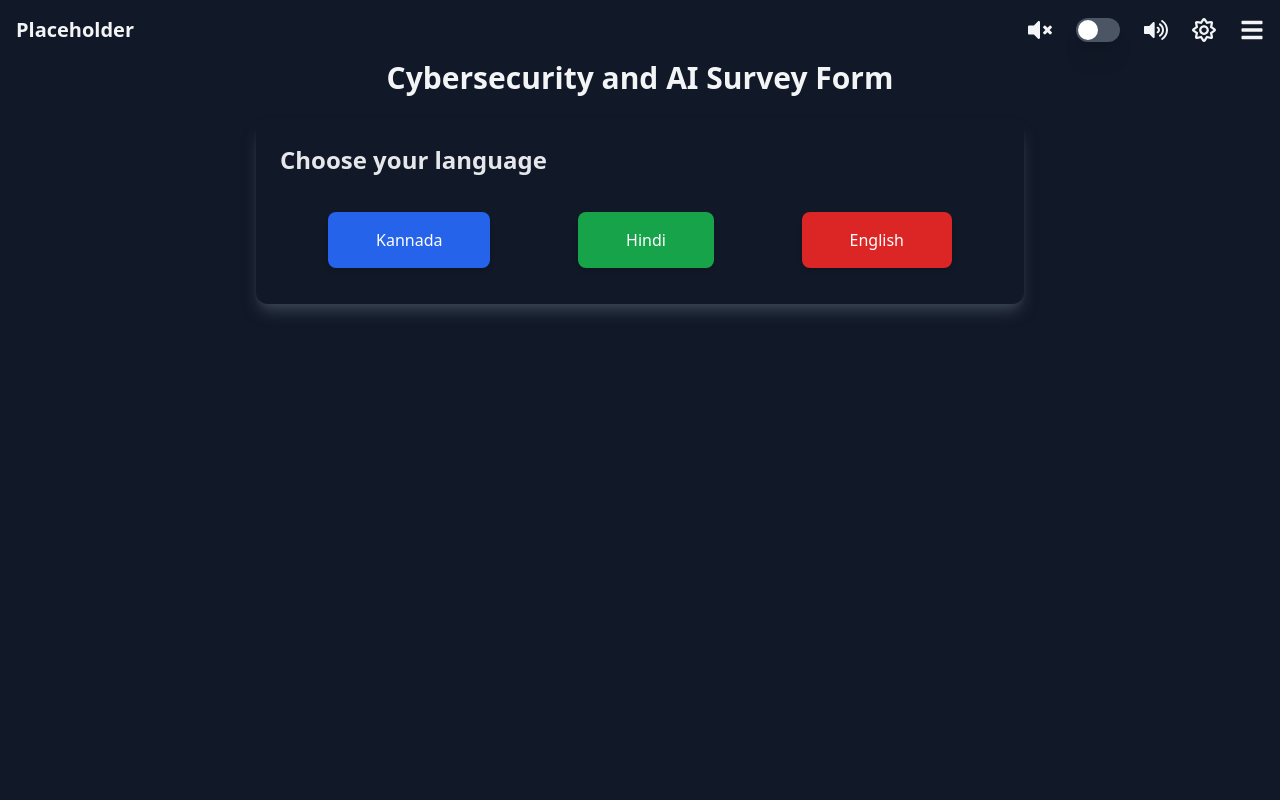
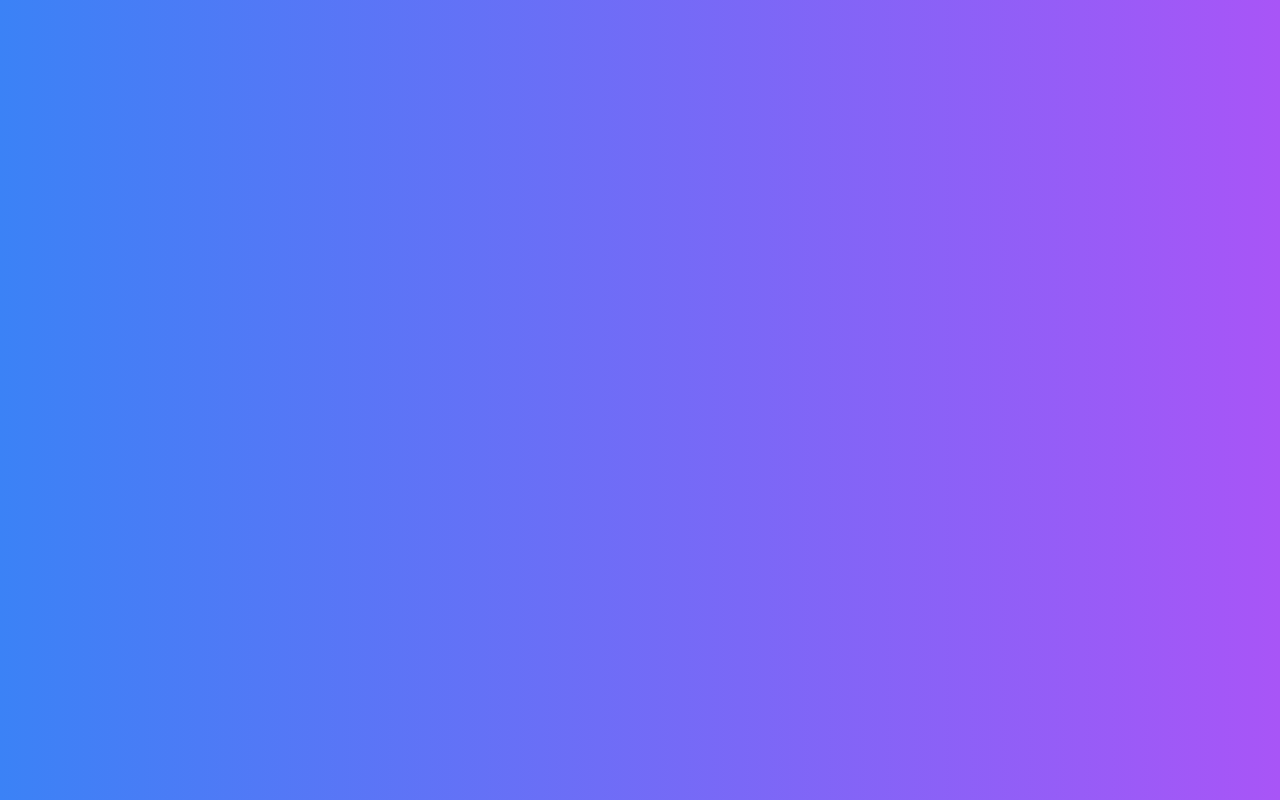
Before and after one commit to Vu3jxg/survey-cs-ai, a React (Vite) app in the folder vite-project/: page /finish in a window 1280 px wide. Built offline with nearby package versions, Linux system fonts and the light colour scheme.

Commit message:
implement react router

```diff
--- a/vite-project/src/App.tsx
+++ b/vite-project/src/App.tsx
@@ -1,6 +1,9 @@
 import { useState, useEffect } from "react";
+import ReactDOM from 'react-dom';
+import { BrowserRouter as Router, Routes, Route } from 'react-router-dom';
 import Header from "./components/header";
 import Details from "./components/details";
+import Ending from "./components/endingpage";
 
 function App() {
 
@@ -35,6 +38,9 @@ function App() {
   };
 
   return (
+    <Router>
+        <Routes>
+          <Route path="/" element={
 		        <main className={`min-h-screen ${isLightMode ? 'bg-gray-100 text-gray-900' : 'bg-gray-900 text-gray-100'}`}>
               <Header willReadScreen={willReadScreen} setWillReadScreen={setWillReadScreen} isLightMode={isLightMode} setLightMode={toggleLightMode}/>
               <h1 className="text-center text-3xl font-bold mb-6">Cybersecurity and AI Survey Form</h1>
@@ -42,6 +48,10 @@ function App() {
                  <Details lang={lang} setLang={setLang}/>
               </div>
             </main>
+		      } />
+          <Route path="/finish" element={<Ending />} />
+        </Routes>
+    </Router>
   )
 }
 
--- /dev/null
+++ b/vite-project/src/components/endingpage.tsx
@@ -0,0 +1,6 @@
+// z axis for background in the className property
+export default function Ending() {
+    return (
+        <div className="fixed top-0 left-0 w-full h-full bg-gradient-to-r from-blue-500 to-purple-500" />
+    )
+};
--- a/vite-project/src/components/surveyquestions.tsx
+++ b/vite-project/src/components/surveyquestions.tsx
@@ -1,6 +1,7 @@
 import { useState } from 'react';
 import data from '../data/Questions.json';
 import { QuestionsInterface } from '../types/Data'; //I deeply apologize for not using the i18 library
+import { useNavigate } from 'react-router-dom';
 
 interface ModalProps {
   isOpen: boolean;
@@ -17,6 +18,8 @@ const Modal = ({ isOpen, onClose, lang }: ModalProps) => {
 
   const currentQuestion = questionsData[currentQuestionIndex];
 
+  const navigate = useNavigate();
+
   if (!isOpen) return null;
 
   const handleNext = () => {
@@ -26,8 +29,8 @@ const Modal = ({ isOpen, onClose, lang }: ModalProps) => {
         setSelectedAnswer(null);
       }
       else {
-        alert('Quiz completed!');
         onClose();
+        navigate('/finish');
       }
     }
   }
@@ -82,7 +85,7 @@ const Modal = ({ isOpen, onClose, lang }: ModalProps) => {
           {(currentQuestionIndex === questionsData.length - 1)?
             <button
               className="ml-4 px-4 py-2 bg-red-500 text-white rounded"
-              onClick={onClose}
+              onClick={handleNext}
             > Submit
             </button> :
             <button onClick={handleNext} className={`p-2 ml-4 text-white rounded ${selectedAnswer ? 'bg-green-500' : 'bg-gray-300 cursor-not-allowed'}`}
```
Lines whose indentation alone changed are shown as unchanged.
